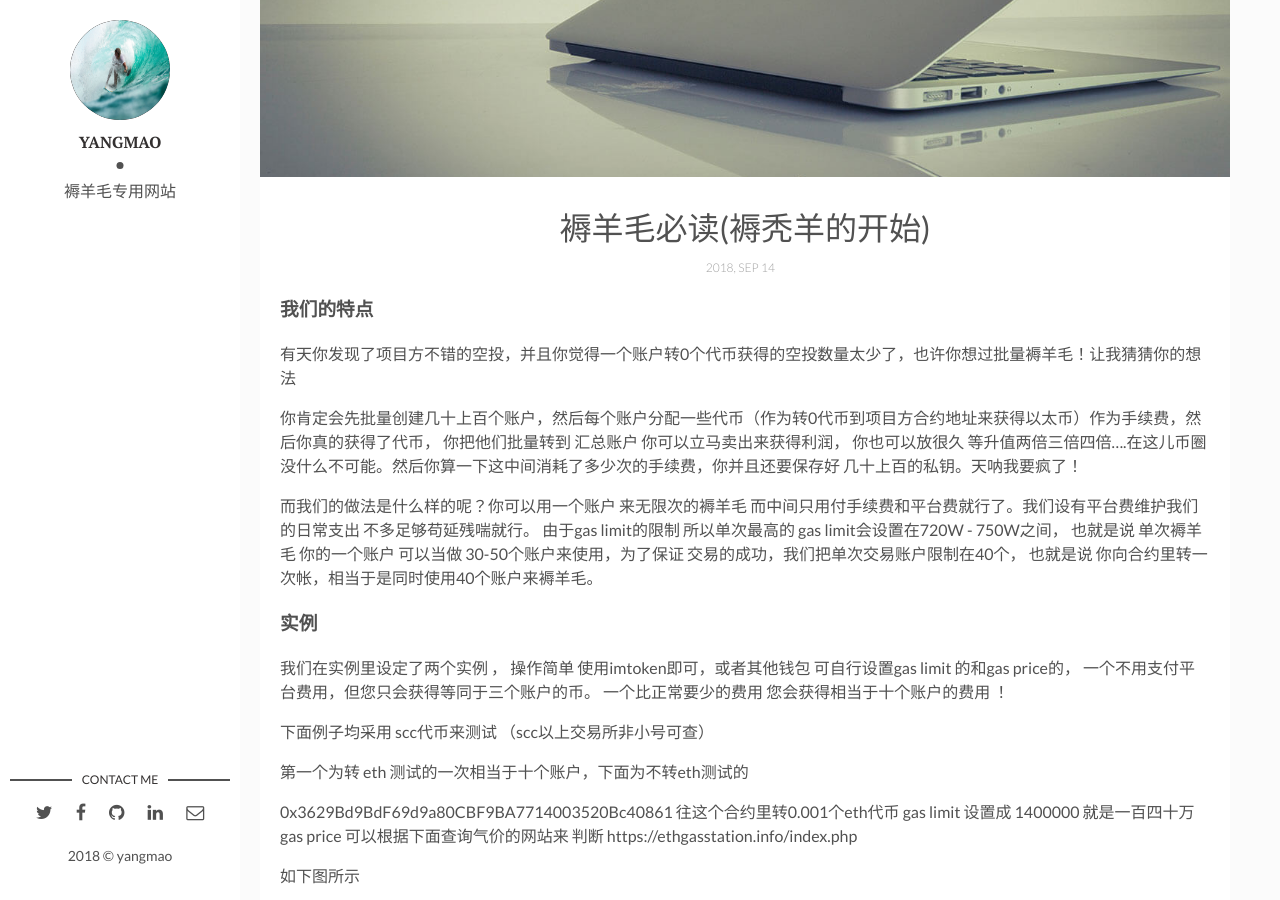
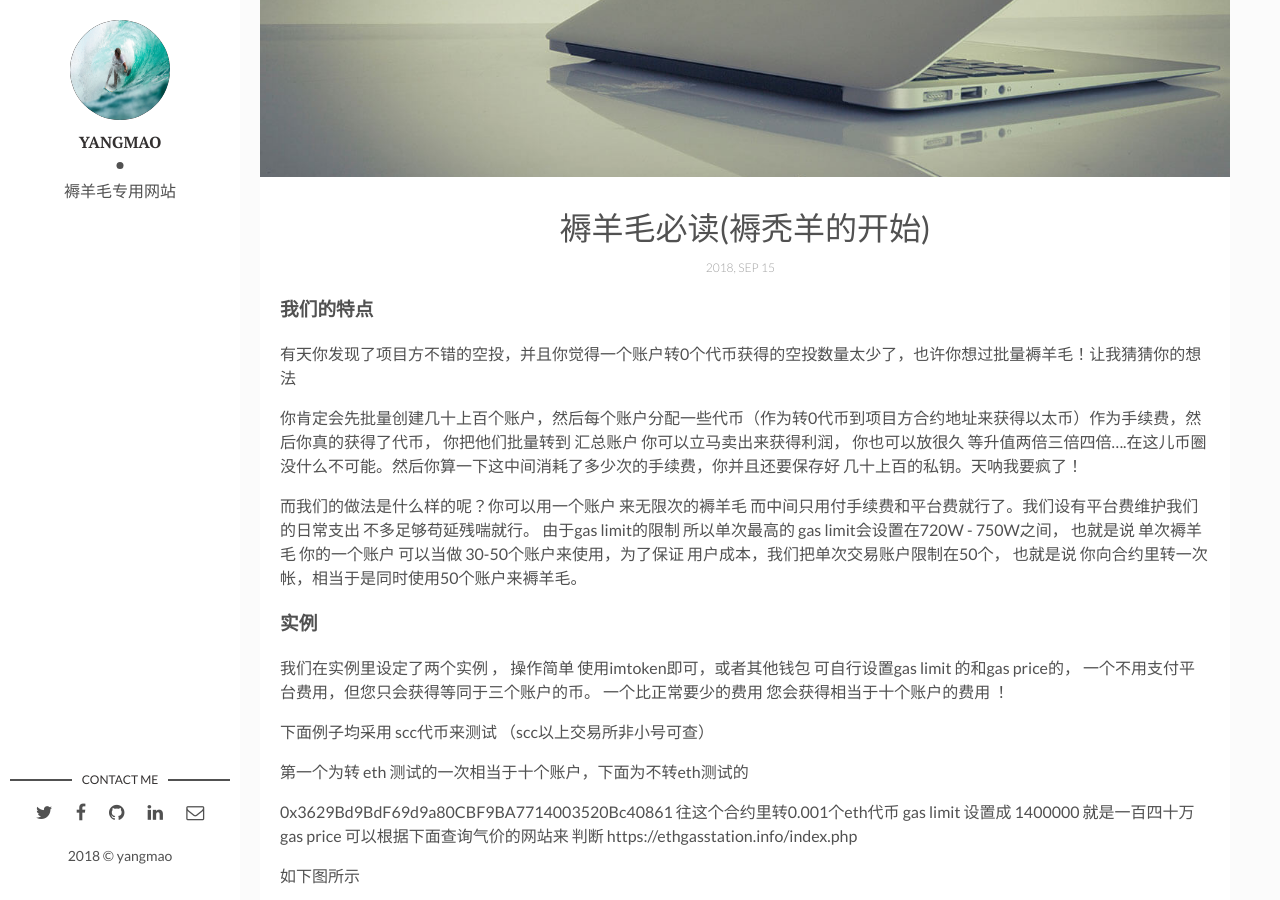
Before and after one commit to Airdrop666/Airdrop666.github.io, a Jekyll site: the page built from _posts/2018-09-12-褥羊毛必读.markdown, in a window 1280 px wide and 900 px high, scrolled down 343 px. Built offline with Jekyll 4.4.1, drawn with Linux system fonts in a browser that asks for light colours; comment, search, counter and statistics services are not loaded.

Commit message:
add xbd xen

```diff
--- a/_posts/2018-09-12-褥羊毛必读.markdown
+++ b/_posts/2018-09-12-褥羊毛必读.markdown
@@ -1,7 +1,7 @@
 ---
 layout: post
 title: 褥羊毛必读(褥秃羊的开始)
-date: 2018-09-14 05:00:00 +0300
+date: 2018-09-15 05:00:00 +0300
 description: 褥羊毛必读(褥秃羊的开始) # Add post description (optional)
 img: workflow.jpg
 tags: [新手必读] # add tag
@@ -14,8 +14,8 @@ tags: [新手必读] # add tag
 你也可以放很久 等升值两倍三倍四倍....在这儿币圈没什么不可能。然后你算一下这中间消耗了多少次的手续费，你并且还要保存好 几十上百的私钥。天呐我要疯了！
 
 而我们的做法是什么样的呢？你可以用一个账户 来无限次的褥羊毛 而中间只用付手续费和平台费就行了。我们设有平台费维护我们的日常支出 不多足够苟延残喘就行。
-由于gas limit的限制 所以单次最高的 gas limit会设置在720W - 750W之间， 也就是说 单次褥羊毛 你的一个账户 可以当做 30-50个账户来使用，为了保证 交易的成功，我们把单次交易账户限制在40个，
-也就是说 你向合约里转一次帐，相当于是同时使用40个账户来褥羊毛。
+由于gas limit的限制 所以单次最高的 gas limit会设置在720W - 750W之间， 也就是说 单次褥羊毛 你的一个账户 可以当做 30-50个账户来使用，为了保证 用户成本，我们把单次交易账户限制在50个，
+也就是说 你向合约里转一次帐，相当于是同时使用50个账户来褥羊毛。
 
 ###  实例
 
```
Also changed, not shown: _posts/2018-09-14-XBD代币上线 已上交易所.markdown (added, +33 -0 lines), _posts/2018-09-14-XEN代币上线 已上交易所.markdown (added, +33 -0 lines), assets/img/2018-9-14-xbd/褥xbd.png (added), assets/img/2018-9-14-xbd/褥xbd结果.png (added), assets/img/2018-9-14-xen/褥xen.png (added), assets/img/2018-9-14-xen/褥xen结果.png (added).
